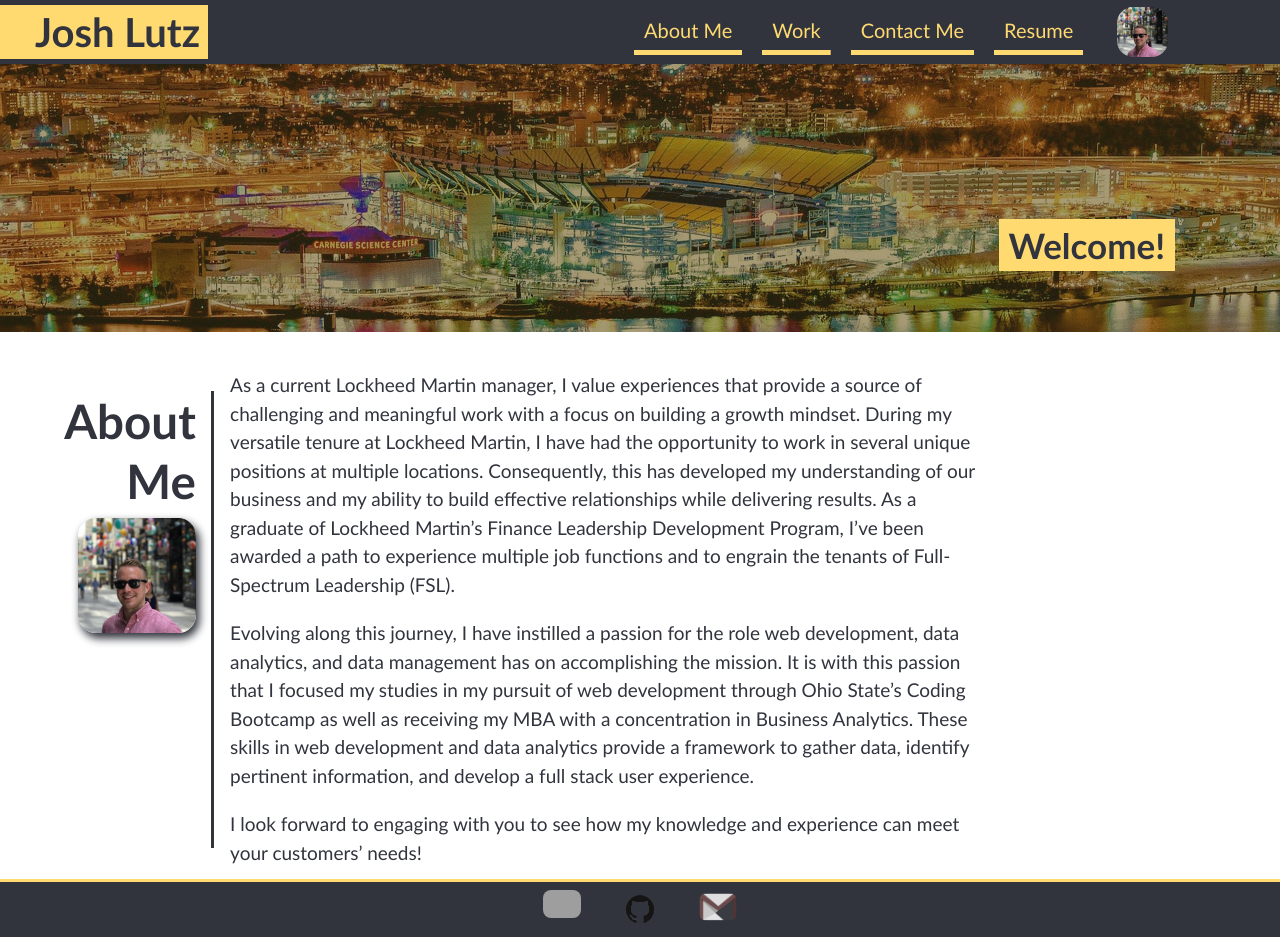
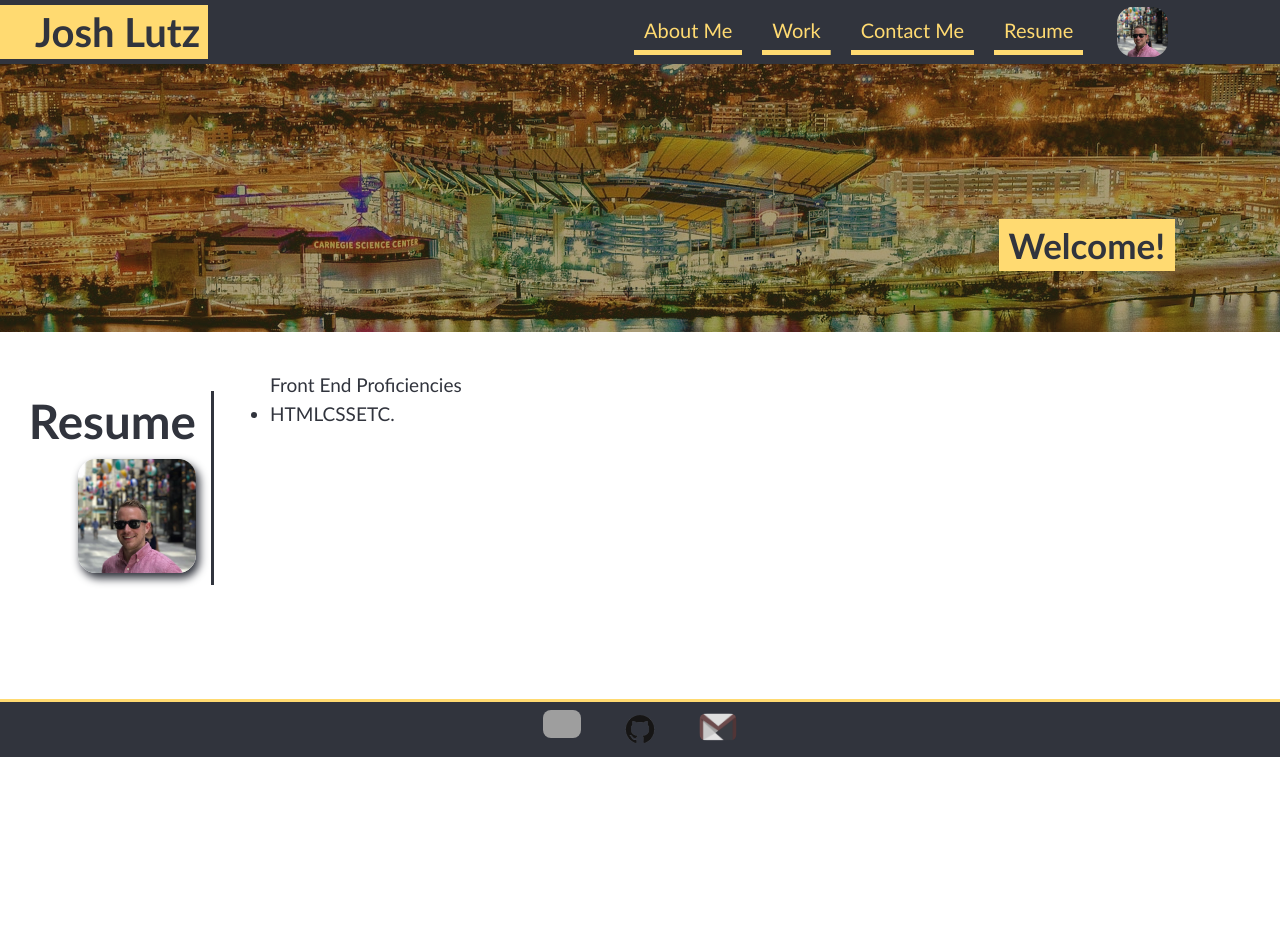
Before and after one commit to lutz143/lutz143-efolio, a React (Create React App) app in the folder efolio-app/: page / in a window 1280 px wide. After the commit the page ends 800 px from the top, so only its background shows below. Built offline with nearby package versions, Linux system fonts and the light colour scheme; grey boxes are pictures that could not be loaded.

Commit message:
initial resume class

```diff
--- a/efolio-app/src/App.css
+++ b/efolio-app/src/App.css
@@ -144,7 +144,7 @@
 .main-page{
   min-width: 100%;
   color: var(--dark-gray);
-  position: relative;
+  /* position: relative; */
 }
 
 /* style the main section where the user will find the styling of sections such as about me, work, and contact me */
@@ -245,7 +245,7 @@
 /* Footer styling */
 /* ===================================================================================================================================== */
 footer {
-  position: absolute;
+  position: relative;
   bottom: 0;
   width: 100%;
   max-height: 8em;
--- a/efolio-app/src/components/Main.js
+++ b/efolio-app/src/components/Main.js
@@ -1,5 +1,6 @@
 import React from 'react';
 import About from './AboutMe';
+import Resume from './Resume';
 // import { useState, useEffect } from 'react';
 
 const MainContainer = () => {
@@ -7,7 +8,8 @@
   // const [search, setSearch] = useState('');
 
   return (
-    <div className='main-section' id='about-me'><About></About></div>
+    // <div className='main-section'><About></About></div>
+    <div className='main-section'><Resume></Resume></div>
   );
 };
 
--- /dev/null
+++ b/efolio-app/src/components/Resume.js
@@ -0,0 +1,23 @@
+import React from "react";
+import ProfilePic from './images/Josh Lutz_DC.jpg'
+
+const frontEnd = ['HTML', 'CSS', 'ETC.']
+const backEnd = ['MySQL', 'SQL', 'NoSQL']
+
+
+function About(props) {
+  return (
+    <div className="main-section" id="about-me">
+      <h2>Resume<br></br>
+        <img className="about-me-img" src={ProfilePic} alt="User Image of the Portfolio"/>
+      </h2>
+      <div>
+        <ul>Front End Proficiencies
+          <li>{frontEnd}</li>
+        </ul>
+      </div>
+    </div>
+  )
+}
+
+export default About;
```
